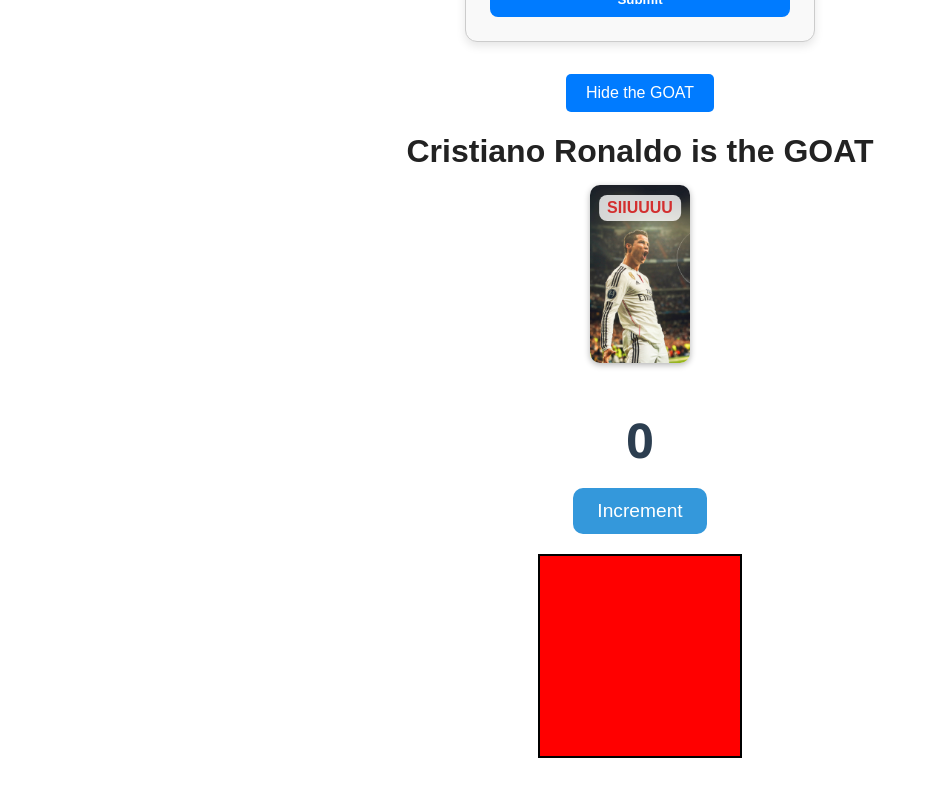
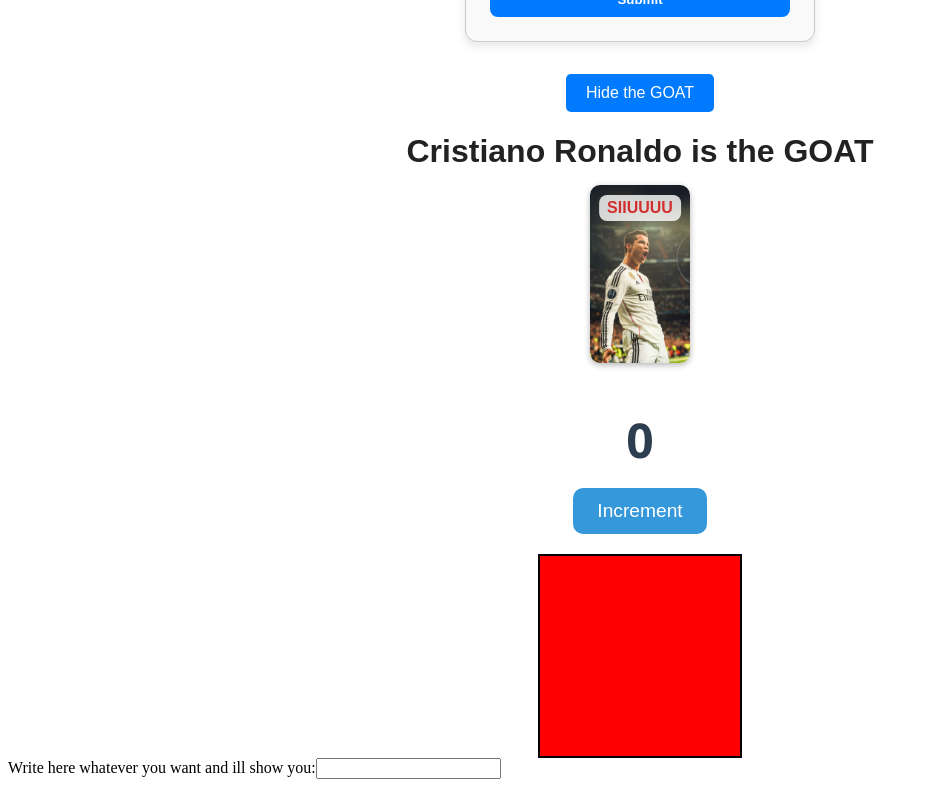
Before and after one commit to Fernando-Herrero/react-events, a React (Vite) app: page / in a window 1280 px wide. Shown: the part 599-1399 px from the top of the page, without its empty margins (0-929 px from the left). Before the commit the page ends 1365 px from the top, so only its background shows below. Built offline with nearby package versions, Linux system fonts and the light colour scheme.

Commit message:
feat(KeyCounter): create key counter component

```diff
--- a/src/App.jsx
+++ b/src/App.jsx
@@ -2,6 +2,7 @@
 import { CountClicks } from "./components/CountClicks/CountClicks";
 import { DoubleClickCounter } from "./components/DoubleClickCounter/DoubleClickCounter";
 import { HoverBox } from "./components/HoverBox/HoverBox";
+import { KeyCounter } from "./components/KeyCounter/KeyCountr";
 import { LoginForm } from "./components/LoginForm/LoginForm";
 import { MirrorInput } from "./components/MirrorInput/MirrorInput";
 import { ToggleText } from "./components/ToggleText/ToggleText";
@@ -10,11 +11,12 @@
 	return (
 		<>
 			<CountClicks />
-      <MirrorInput />
-      <LoginForm />
-      <ToggleText />
-      <DoubleClickCounter />
-      <HoverBox />
+			<MirrorInput />
+			<LoginForm />
+			<ToggleText />
+			<DoubleClickCounter />
+			<HoverBox />
+			<KeyCounter />
 		</>
 	);
 }
--- /dev/null
+++ b/src/components/KeyCounter/KeyCountr.jsx
@@ -0,0 +1,27 @@
+import { useState } from "react";
+import "./KeyCounter.css";
+
+export const KeyCounter = () => {
+	const [text, setText] = useState("");
+	const [pressedKeys, setPressedKeys] = useState(0);
+
+	const handleText = (event) => {
+		setText(event.target.value);
+	};
+
+	const handlePressedKeys = () => {
+		if (text === "") {
+			setPressedKeys(0);
+		}
+		setPressedKeys((prev) => prev + 1);
+	};
+
+	return (
+		<div className="key-counter">
+			<label htmlFor="keys">Write here whatever you want and ill show you:</label>
+			<input type="text" id="keys" value={text} onChange={handleText} onKeyDown={handlePressedKeys} />
+
+			<h1>{text ? text + ", Pressed keys:" + pressedKeys : ""}</h1>
+		</div>
+	);
+};
```
Also changed, not shown: src/components/KeyCounter/KeyCounter.css (added).
